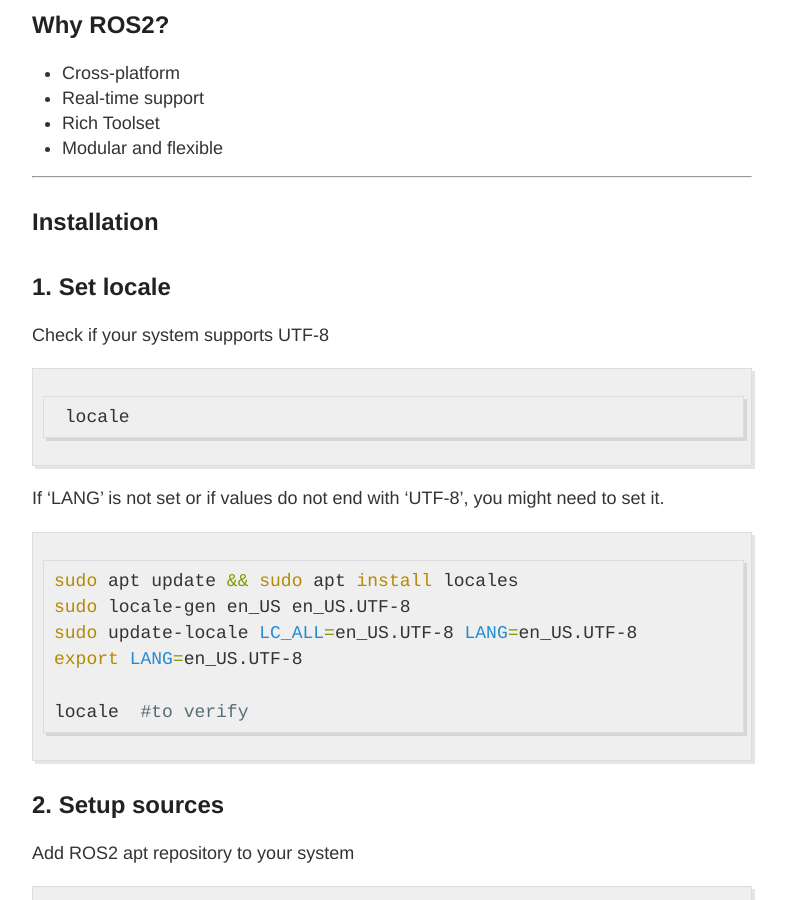
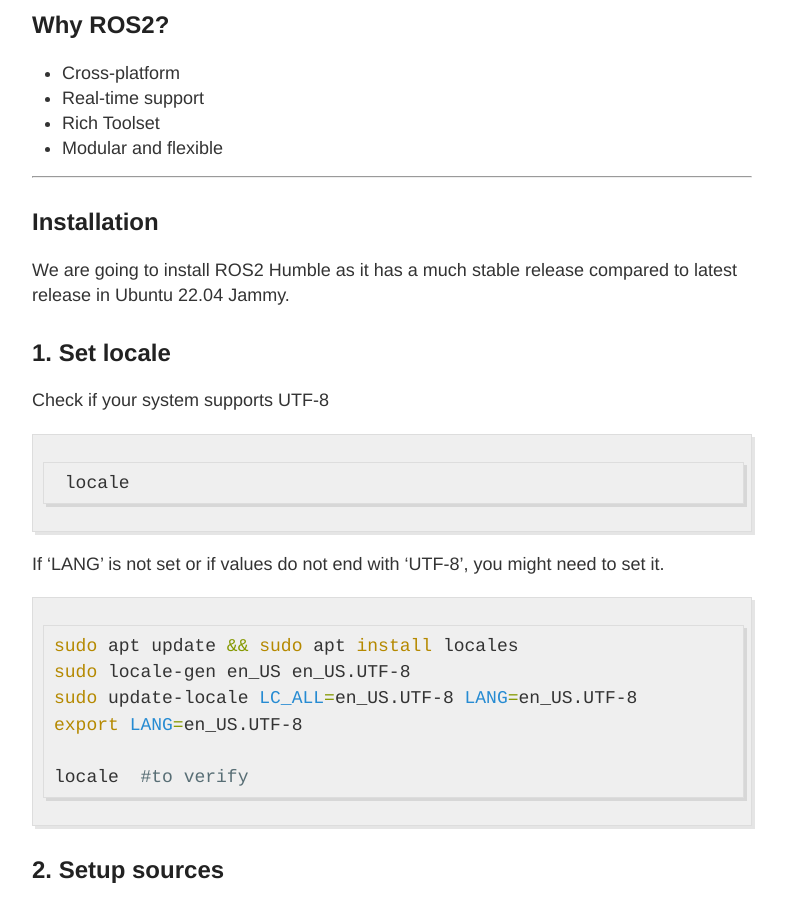
Before and after one commit to Chintan1971/chintan1971.github.io, a Jekyll site: the page built from _posts/2025-06-01-getting-started-with-ros2.md, in a window 1280 px wide and 900 px high, scrolled down 541 px. Shown: the whole window, without its empty margins (248-1034 px from the left). Built offline with Jekyll 4.4.1, drawn with Linux system fonts in a browser that asks for light colours.

Commit message:
changes in page

```diff
--- a/_posts/2025-06-01-getting-started-with-ros2.md
+++ b/_posts/2025-06-01-getting-started-with-ros2.md
@@ -29,6 +29,8 @@ ROS2 is a open-source framework for robotics applicaiton. it supports scalabilit
 ---
 
 ## Installation
+
+We are going to install ROS2 Humble as it has a much stable release compared to latest release in Ubuntu 22.04 Jammy.
 
 ## 1. Set locale
 
```
